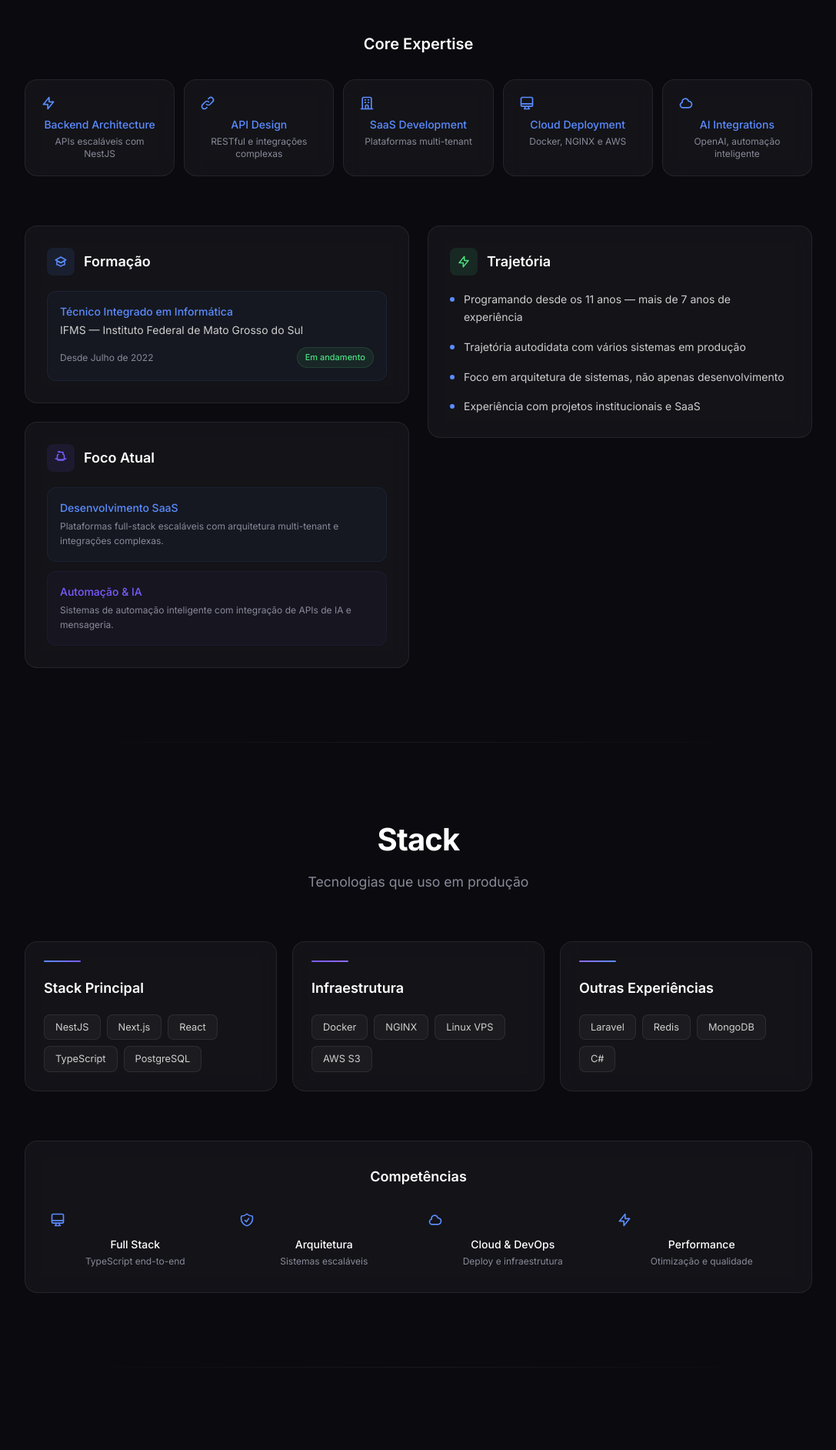
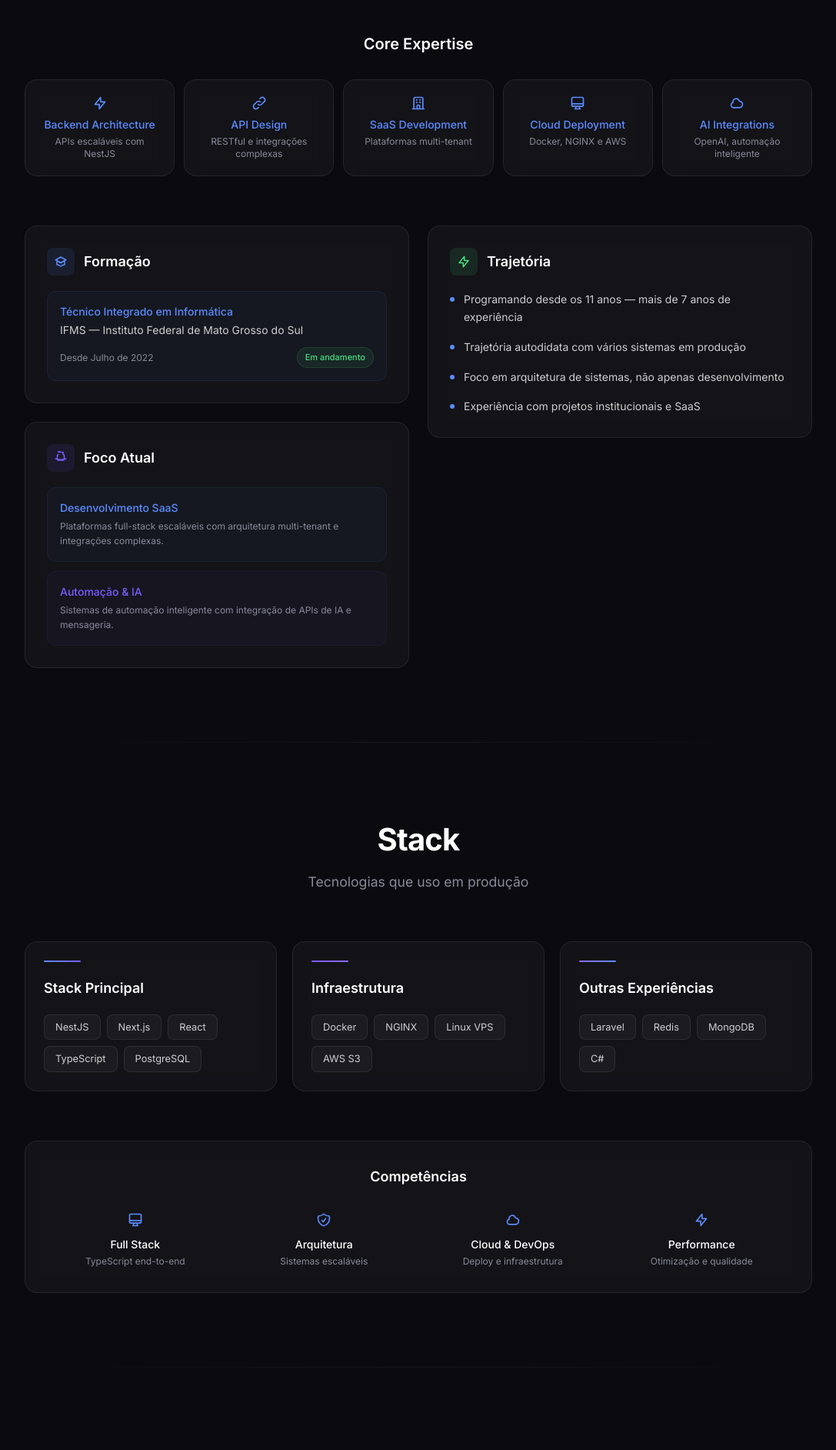
Before and after one commit to KriawqZero/portfolio-react, a React (Vite) app: page / in a window 1280 px wide. Shown: the part 1140-3024 px from the top of the page at 77% size, without its empty margins (96-1183 px from the left). Built offline with nearby package versions, Linux system fonts and the light colour scheme.

Commit message:
Center align SVG icons in About, Experience, and Skills components
Add flex justify-center to icon container divs to properly center Heroicons SVG components. Affects expertise areas, statistics, and competencies sections.

```diff
--- a/src/components/About.tsx
+++ b/src/components/About.tsx
@@ -39,7 +39,7 @@ export default function About() {
                 transition={{ delay: index * 0.06, duration: 0.4 }}
                 className="glass-card p-4 sm:p-5 text-center"
               >
-                <div className="mb-2" style={{ color: 'var(--accent-blue)' }}>{expertiseIcons[index]}</div>
+                <div className="flex justify-center mb-2" style={{ color: 'var(--accent-blue)' }}>{expertiseIcons[index]}</div>
                 <h4 className="font-medium text-xs sm:text-sm mb-1" style={{ color: 'var(--accent-blue)' }}>
                   {item.title}
                 </h4>
--- a/src/components/Experience.tsx
+++ b/src/components/Experience.tsx
@@ -31,7 +31,7 @@ export default function Experience() {
               transition={{ delay: index * 0.08, duration: 0.4 }}
               className="glass-card p-4 sm:p-6 text-center"
             >
-              <div className="mb-2" style={{ color: 'var(--accent-blue)' }}>{statIcons[index]}</div>
+              <div className="flex justify-center mb-2" style={{ color: 'var(--accent-blue)' }}>{statIcons[index]}</div>
               <div className="text-2xl sm:text-3xl font-bold mb-1 gradient-text">{stat.number}</div>
               <div className="text-[11px] sm:text-sm" style={{ color: 'var(--text-muted)' }}>{stat.label}</div>
             </motion.div>
--- a/src/components/Skills.tsx
+++ b/src/components/Skills.tsx
@@ -69,7 +69,7 @@ export default function Skills() {
           <div className="grid grid-cols-2 lg:grid-cols-4 gap-6">
             {t.skills.competencies.map((comp, index) => (
               <div key={index} className="text-center">
-                <div className="mb-3" style={{ color: 'var(--accent-blue)' }}>{competencyIcons[index]}</div>
+                <div className="flex justify-center mb-3" style={{ color: 'var(--accent-blue)' }}>{competencyIcons[index]}</div>
                 <h4 className="font-medium text-sm mb-1" style={{ color: 'var(--text-primary)' }}>{comp.title}</h4>
                 <p className="text-xs" style={{ color: 'var(--text-muted)' }}>{comp.description}</p>
               </div>
```
